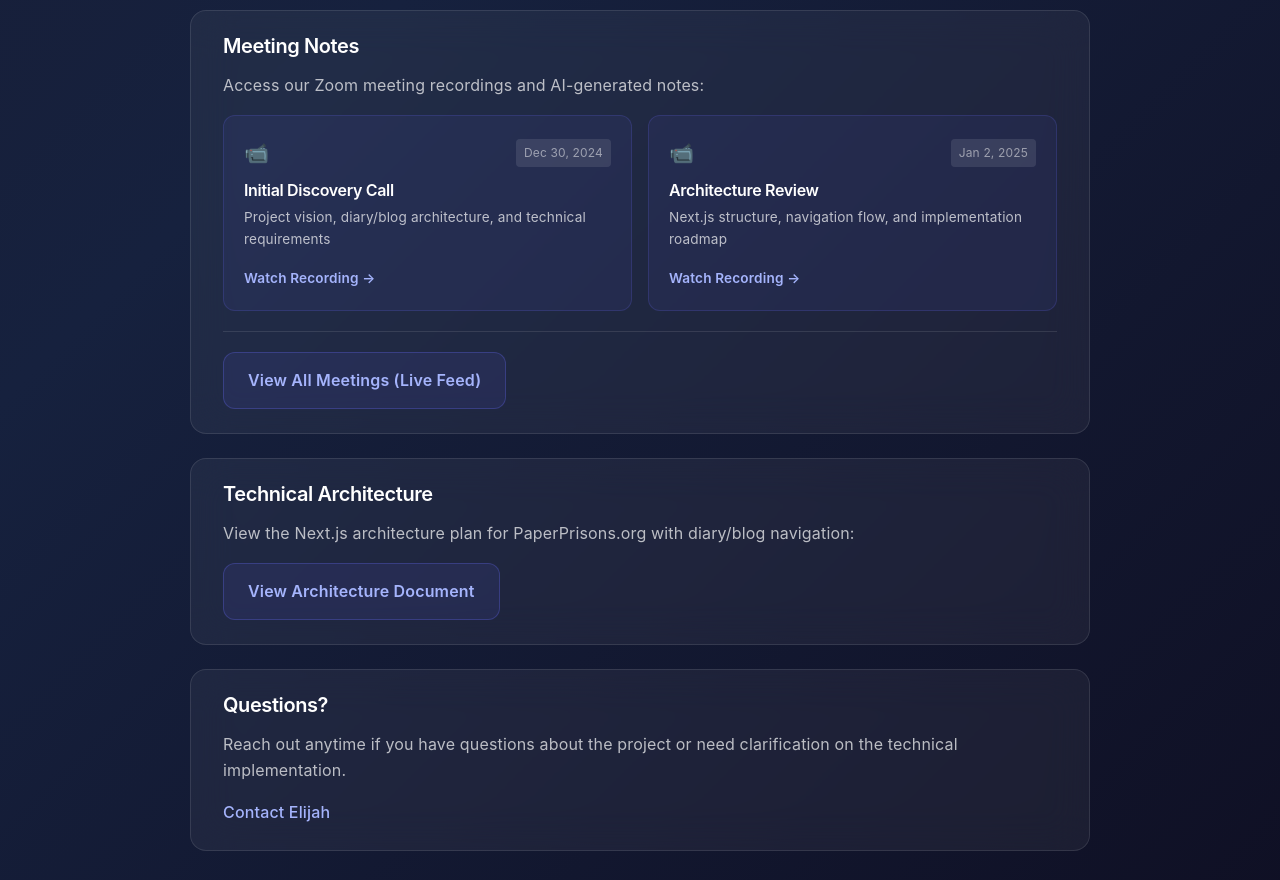
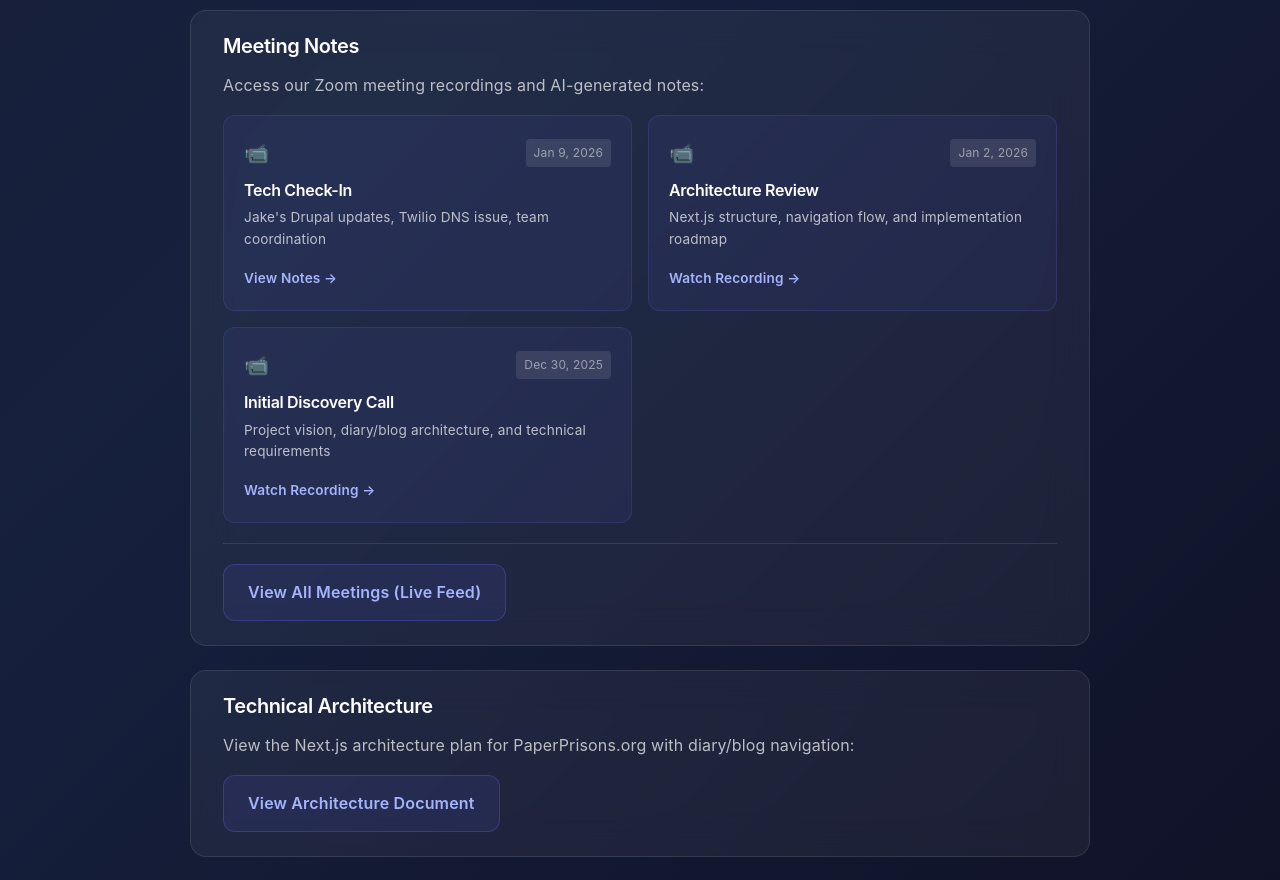
Before and after one commit to Ai-Eli-ML/elijahbrown.info, a Next.js app: page /colleen in a window 1280 px wide. Shown: the part 1540-2420 px from the top of the page. Built offline with nearby package versions, Linux system fonts and the light colour scheme.

Commit message:
feat: Add Jan 9 Tech Check-In to Colleen's meeting notes

```diff
--- a/src/app/colleen/page.tsx
+++ b/src/app/colleen/page.tsx
@@ -121,18 +121,18 @@ export default function ColleenPage() {
             {/* Meeting Cards */}
             <div className={styles.meetingCards}>
               <a
-                href="https://fathom.video/share/xEDZo5z_fvGXN1HJjXGMRHVBnsA58Hpv"
+                href="https://fathom.video/calls/525615389?tab=summary"
                 target="_blank"
                 rel="noopener noreferrer"
                 className={styles.meetingCard}
               >
                 <div className={styles.meetingCardHeader}>
                   <span className={styles.meetingIcon}>📹</span>
-                  <span className={styles.meetingDate}>Dec 30, 2024</span>
+                  <span className={styles.meetingDate}>Jan 9, 2026</span>
                 </div>
-                <h3 className={styles.meetingCardTitle}>Initial Discovery Call</h3>
-                <p className={styles.meetingCardDesc}>Project vision, diary/blog architecture, and technical requirements</p>
-                <span className={styles.watchButton}>Watch Recording →</span>
+                <h3 className={styles.meetingCardTitle}>Tech Check-In</h3>
+                <p className={styles.meetingCardDesc}>Jake's Drupal updates, Twilio DNS issue, team coordination</p>
+                <span className={styles.watchButton}>View Notes →</span>
               </a>
               <a
                 href="https://fathom.video/share/vzNkscgP9cTjuQSYsbFrfNkmRQi6P26V"
@@ -142,10 +142,24 @@ export default function ColleenPage() {
               >
                 <div className={styles.meetingCardHeader}>
                   <span className={styles.meetingIcon}>📹</span>
-                  <span className={styles.meetingDate}>Jan 2, 2025</span>
+                  <span className={styles.meetingDate}>Jan 2, 2026</span>
                 </div>
                 <h3 className={styles.meetingCardTitle}>Architecture Review</h3>
                 <p className={styles.meetingCardDesc}>Next.js structure, navigation flow, and implementation roadmap</p>
+                <span className={styles.watchButton}>Watch Recording →</span>
+              </a>
+              <a
+                href="https://fathom.video/share/xEDZo5z_fvGXN1HJjXGMRHVBnsA58Hpv"
+                target="_blank"
+                rel="noopener noreferrer"
+                className={styles.meetingCard}
+              >
+                <div className={styles.meetingCardHeader}>
+                  <span className={styles.meetingIcon}>📹</span>
+                  <span className={styles.meetingDate}>Dec 30, 2025</span>
+                </div>
+                <h3 className={styles.meetingCardTitle}>Initial Discovery Call</h3>
+                <p className={styles.meetingCardDesc}>Project vision, diary/blog architecture, and technical requirements</p>
                 <span className={styles.watchButton}>Watch Recording →</span>
               </a>
             </div>
```
